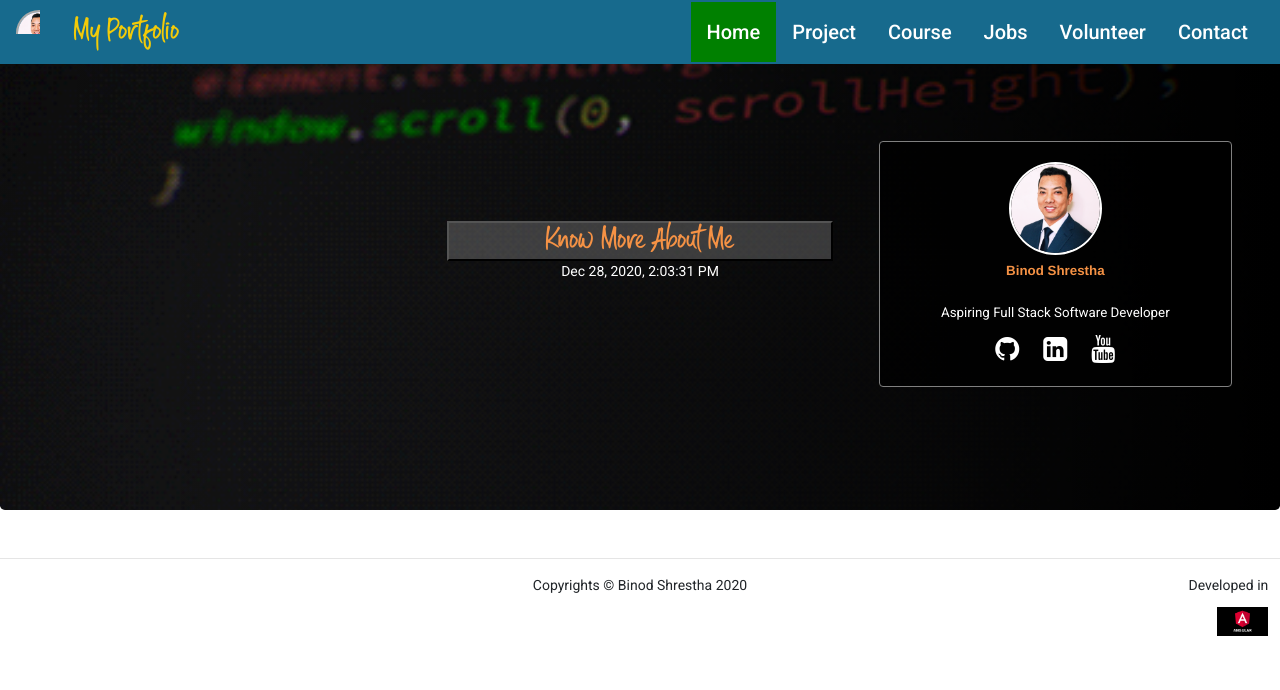
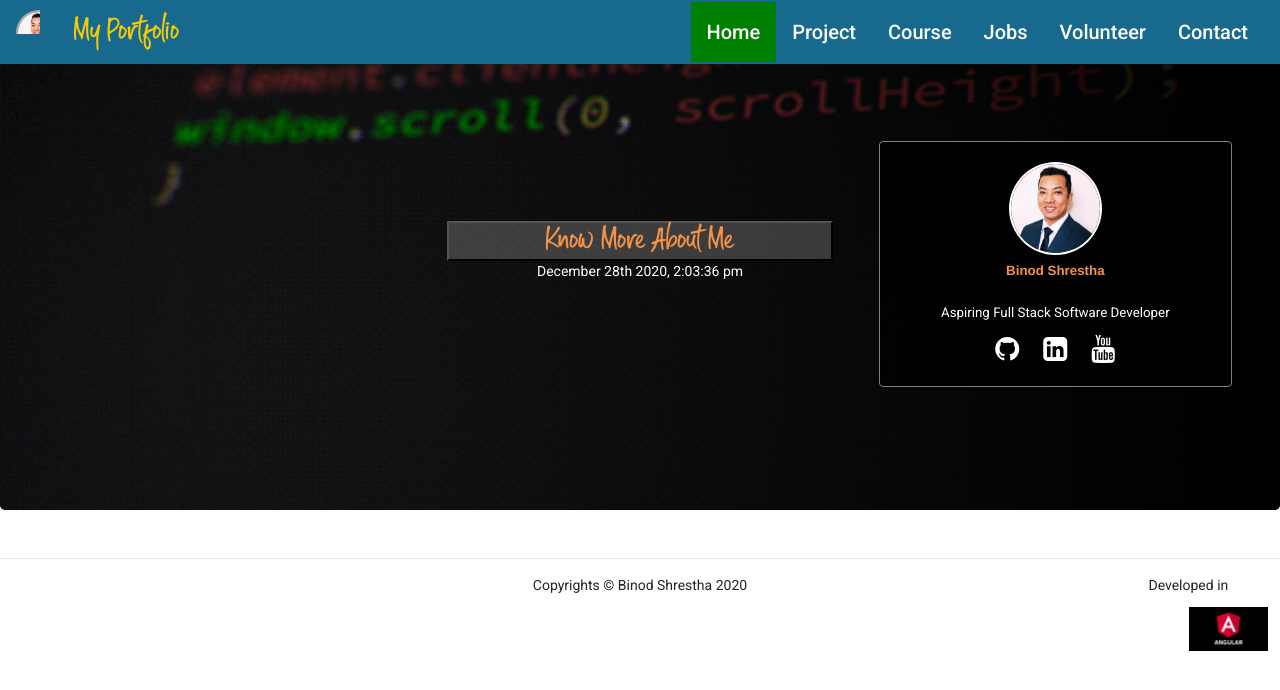
Before and after one commit to Binod-Shrestha/ShresthaBinod, an Angular app: page /home in a window 1280 px wide. Shown: the top 690 px of the page. Built offline with nearby package versions, Linux system fonts and the light colour scheme.

Commit message:
real time function updated

```diff
--- a/package.json
+++ b/package.json
@@ -25,6 +25,7 @@
     "bootstrap": "^4.5.3",
     "font-awesome": "^4.7.0",
     "jquery": "^3.5.1",
+    "moment": "^2.29.1",
     "normalize.css": "^8.0.1",
     "rxjs": "~6.6.0",
     "tslib": "^2.0.0",
--- a/src/app/footer/footer.component.html
+++ b/src/app/footer/footer.component.html
@@ -5,8 +5,9 @@
       <div class="col-4"></div>
       <div class="col-4">    <p> Copyrights &copy; Binod Shrestha 2020</p>
       </div>
-      <div class="col-4" style="text-align: right; padding-right: 20pt;"><p>Developed in</p>
-        <img src="./assets/images/angular-footer.png" style="width: 13%; height: auto;" alt="angular">
+      <div class="col-4" style="text-align: right; padding-right: 20pt;">
+         <p style="padding-right: 30pt">Developed in</p>
+        <img src="./assets/images/angular-footer.png" style="width: 20%; height: auto;" alt="angular">
       </div>
     </div>
   </footer>
--- a/src/app/home-page/home-page.component.css
+++ b/src/app/home-page/home-page.component.css
@@ -265,6 +265,10 @@
   }
   .btnReadMoreDiv{
     padding-top: 40pt;
+
+  }
+  .btn-font{
+    font-size: 10pt;
   }
 
   .btnReadMore:hover{
--- a/src/app/home-page/home-page.component.html
+++ b/src/app/home-page/home-page.component.html
@@ -4,9 +4,10 @@
     <div class="col-md-4 mobile-row">
       <div class="btnReadMoreDiv">
 
-          <button (click)="displayMore();" (click)="scroll()"  class="btnReadMore" >Know More About Me</button>
-      </div><div>
-        <p style="color:white; ">{{currentDate | date:'medium'}}</p>
+        <button (click)="displayMore();" (click)="scroll()"  class="btnReadMore" ><span class="btn-font">Know More About Me</span></button>
+      </div>
+      <div>
+        <p style="color:white; ">{{currentDate}}</p>
       </div>
     </div>
     <div class="col-md-4 mobile-row">
--- a/src/app/home-page/home-page.component.ts
+++ b/src/app/home-page/home-page.component.ts
@@ -1,4 +1,5 @@
 import { Component, OnInit } from '@angular/core';
+import moment from 'moment';
 
 @Component({
   selector: 'app-home-page',
@@ -8,11 +9,14 @@ import { Component, OnInit } from '@angular/core';
 export class HomePageComponent implements OnInit {
    clsFront = '';
    showCard: Boolean = false;
-   currentDate: number;
+   currentDate: string;
 
   constructor() { }
   ngOnInit(): void {
-    this.currentDate = Date.now();
+    setInterval(() =>{
+      this.currentDate = moment().format('MMMM Do YYYY, h:mm:ss a');
+    },1000)
+
 
   }
   displayMore(){
@@ -20,6 +24,6 @@ export class HomePageComponent implements OnInit {
   }
 
 scroll(){
-    document.getElementById("target").scrollIntoView();
+    document.getElementById("target").scrollIntoView({behavior:'smooth'});
 }
 }
--- a/tsconfig.json
+++ b/tsconfig.json
@@ -12,6 +12,7 @@
     "importHelpers": true,
     "target": "es2015",
     "module": "es2020",
+    "allowSyntheticDefaultImports": true,
     "lib": [
       "es2018",
       "dom"
```
Also changed, not shown: 1 other file (tests, documents, lock files or other folders).
